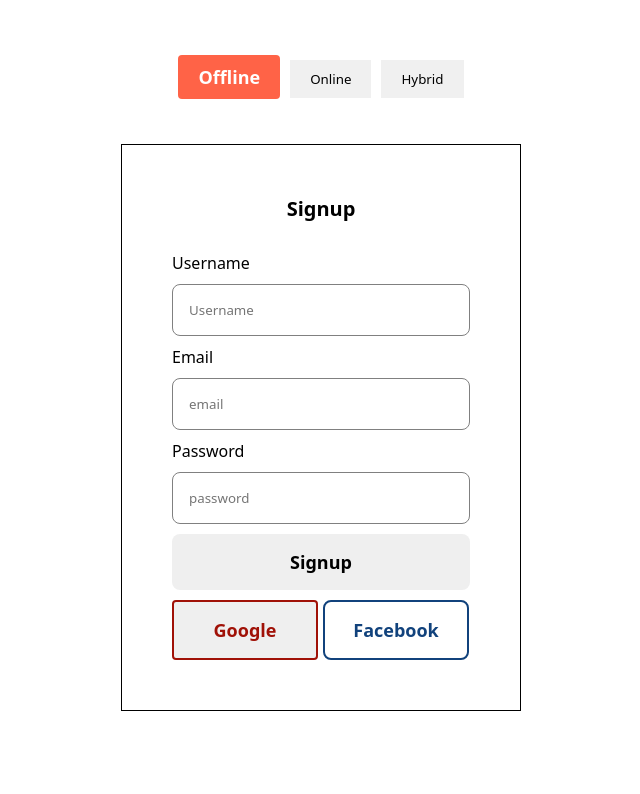
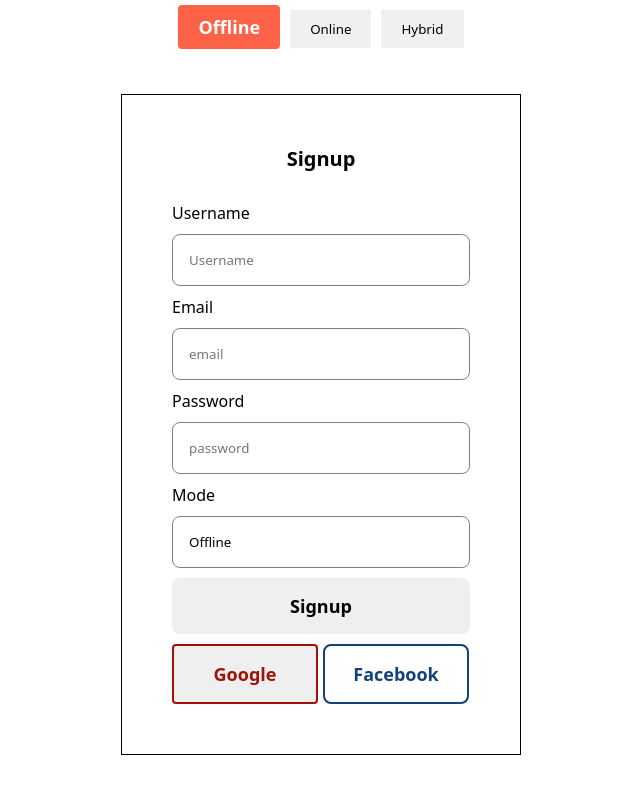
Before and after one commit to mohdadil12345/Zarektronix, a React (Create React App) app in the folder zarefrontend/: page / in a window 1280 px wide. Shown: the top 794 px of the page, without its empty margins (319-959 px from the left). Built offline with nearby package versions, Linux system fonts and the light colour scheme.

Commit message:
frontend css

```diff
--- a/zarefrontend/src/App.css
+++ b/zarefrontend/src/App.css
@@ -13,9 +13,8 @@ button {
 
 .signup_form {
   position: relative;
-  height: 100vh;
+  /* height: 100vh; */
   width: 100%;
-  padding: 100px 50px;
   display: flex;
   justify-content: center;
   align-items: center;
@@ -120,7 +119,7 @@ button {
   width: 400px;
   padding: 50px;
   margin: 40px auto;
-  height: 100%;
+  /* height: 100%; */
   justify-content: space-between;
   border: 1px solid rgb(0, 0, 0);
 }
@@ -132,7 +131,7 @@ button {
   width: 400px;
   padding: 50px;
   margin: 40px auto;
-  height: 100%;
+  /* height: 100%; */
   justify-content: space-between;
 
   border-radius: 8px;
@@ -150,7 +149,6 @@ button {
   border-radius: 8px;
   background: #fff;
   box-shadow: 2px 2px 10px rgba(45, 36, 36, 0.3);
-  height: 100%;
   justify-content: space-between;
 }
 
@@ -210,3 +208,11 @@ button {
   color: white;
   padding: 16px;
 }
+
+.selecttag1{
+  border: none;
+  border-radius: 8px;
+  padding: 16px;
+  box-shadow: 1px 1px 4px rgba(45, 36, 36, 0.3);
+  outline: none;
+}
--- a/zarefrontend/src/components/User.jsx
+++ b/zarefrontend/src/components/User.jsx
@@ -1,11 +1,11 @@
-import React, { useState } from 'react';
+import React, { useEffect, useState } from 'react';
 
 function User() {
   const [activeTab, setActiveTab] = useState('Offline');
   const [name, setname] = useState("")
   const [email, setemail] = useState("")
   const [password, setpassword] = useState("")
-  const [mode, setmode] = useState("")
+  const [mode, setmode] = useState(activeTab)
 
 
 
@@ -21,6 +21,11 @@ const form_submit = (e)=> {
     registration(user)
 }
 
+useEffect(() => {
+  setmode(activeTab);
+}, [activeTab]);
+
+
 
   const registration = async(user) =>  {
 
@@ -30,7 +35,7 @@ const form_submit = (e)=> {
 
      let bodyContent = JSON.stringify({
 
-         "username" :user.username,
+         "name" :user.name,
          "email" : user.email,
          "password" : user.password,
          "mode" : user.mode,
@@ -97,6 +102,8 @@ const form_submit = (e)=> {
         <input onChange={(e)=> setemail(e.target.value)}   className={activeTab === 'Offline' ? 'input1' : activeTab === 'Online' ? 'input2' : 'input3'} type="text" placeholder="email" />
         <label htmlFor="">Password</label>
         <input onChange={(e)=> setpassword(e.target.value)} className={activeTab === 'Offline' ? 'input1' : activeTab === 'Online' ? 'input2' : 'input3'} type="text" placeholder="password" />
+        <label htmlFor="">Mode</label>
+        <input className={activeTab === 'Offline' ? 'input1' : activeTab === 'Online' ? 'input2' : 'input3'} value={mode} readOnly type="text" />
         <button className={activeTab === 'Offline' ? 'btn1' : activeTab === 'Online' ? 'btn2' : 'btn3'} type="submit">
           Signup
         </button>
```
